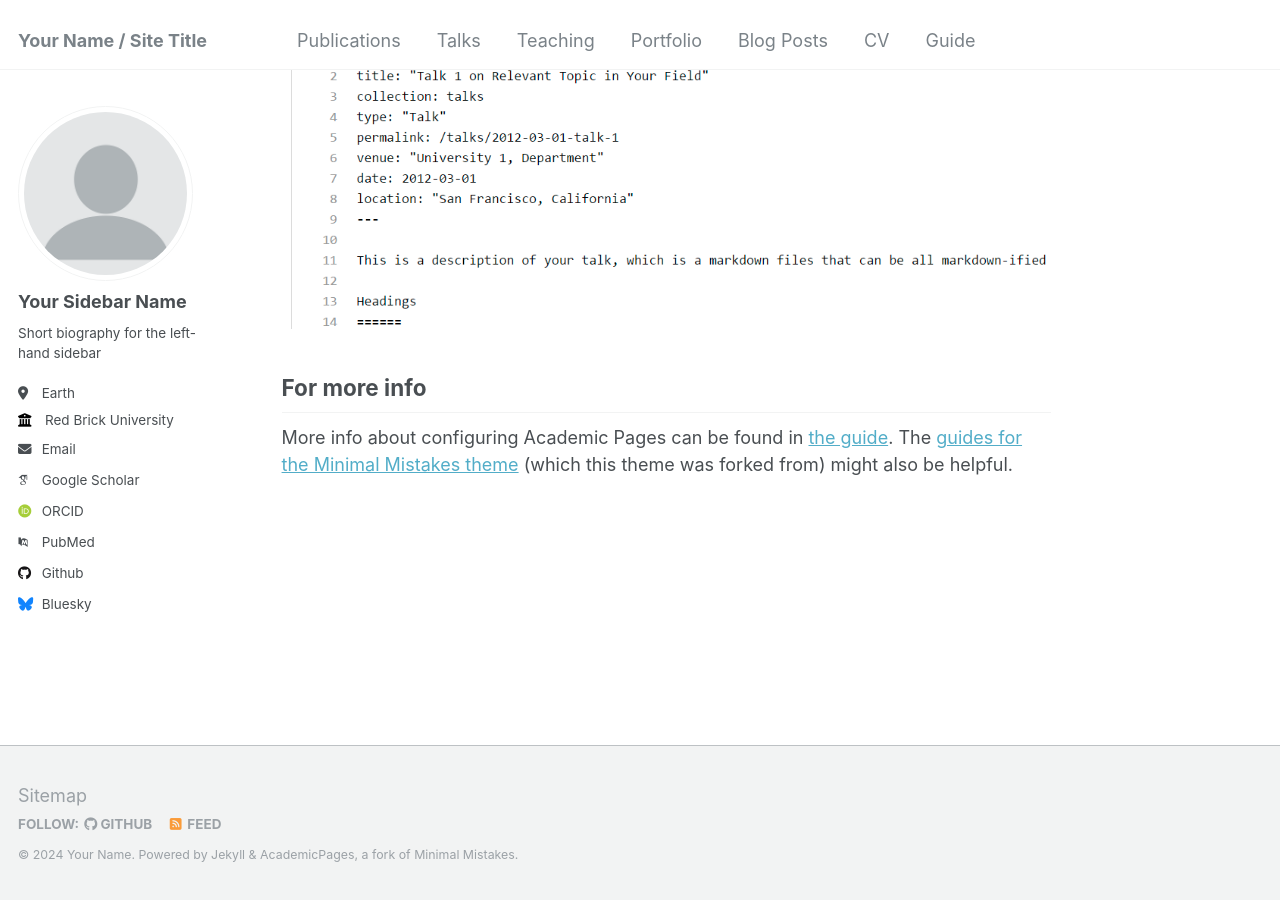
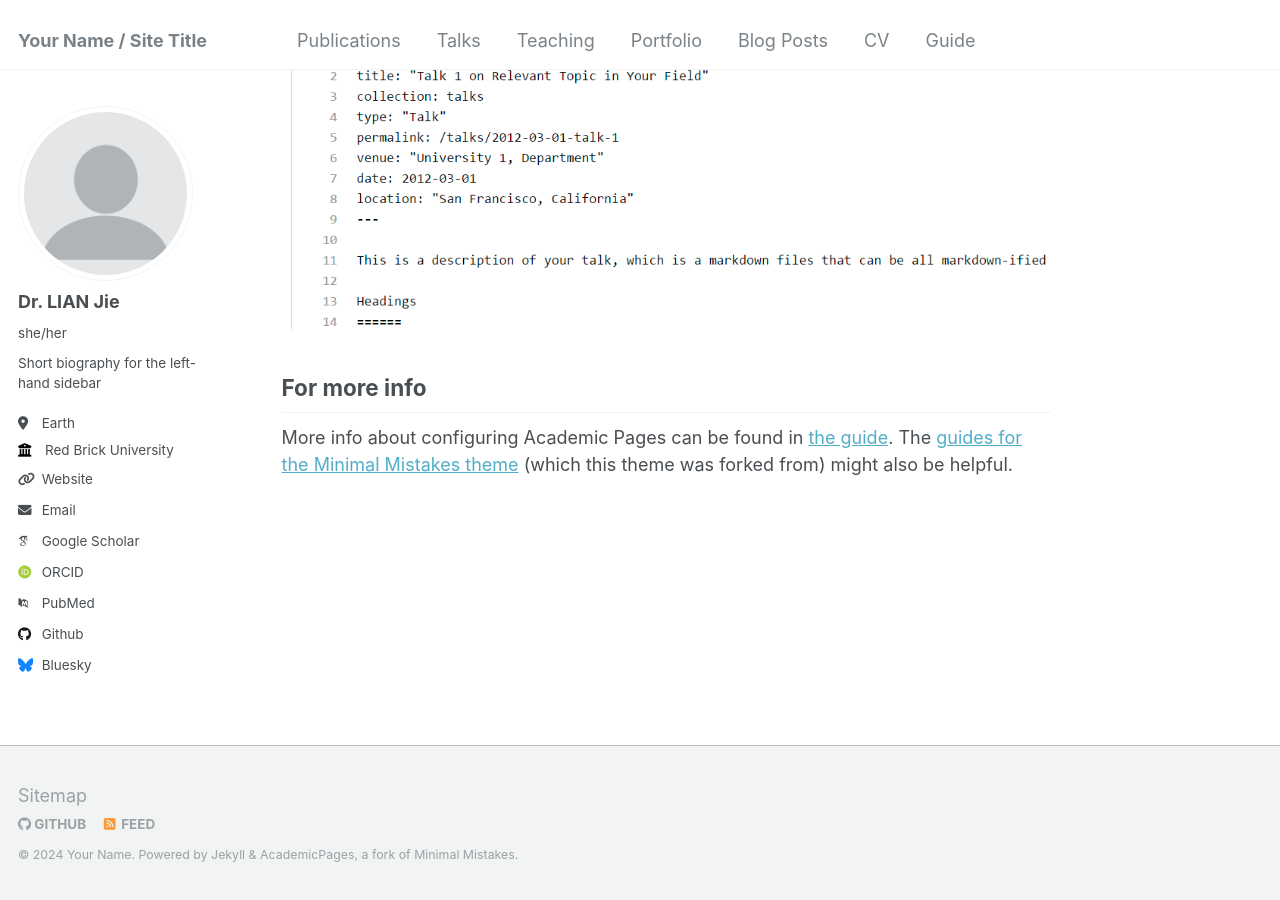
Before and after one commit to SereneLian/SereneLian.github.io, a Jekyll site: the page built from _pages/about.md, in a window 1280 px wide and 900 px high, scrolled down 2660 px. Built offline with Jekyll 4.4.1, drawn with Linux system fonts in a browser that asks for light colours; some web fonts are replaced.

Commit message:
Update _config.yml

```diff
--- a/_config.yml
+++ b/_config.yml
@@ -7,7 +7,7 @@
 # server process.
 
 # Basic Site Settings
-locale                   : "en-US"
+locale                   : "en-UK"
 title                    : "Your Name / Site Title"
 title_separator          : "-"
 name                     : &name "Your Name"
@@ -22,13 +22,13 @@ repository               : "academicpages/academicpages.github.io"
 author:
   # Biographic information
   avatar           : "profile.png"
-  name             : "Your Sidebar Name"
-  pronouns         : # example: "she/her"
+  name             : "Dr. LIAN Jie"
+  pronouns         : "she/her"
   bio              : "Short biography for the left-hand sidebar"
   location         : "Earth"
   employer         : "Red Brick University"
-  uri              : # URL
-  email            : "none@example.org"
+  uri              : 'https://serenelian.github.io/'
+  email            : "alsolianj@outlook.com"
 
   # Academic websites
   arxiv            : # URL - Update with the correct link to your profile
```
